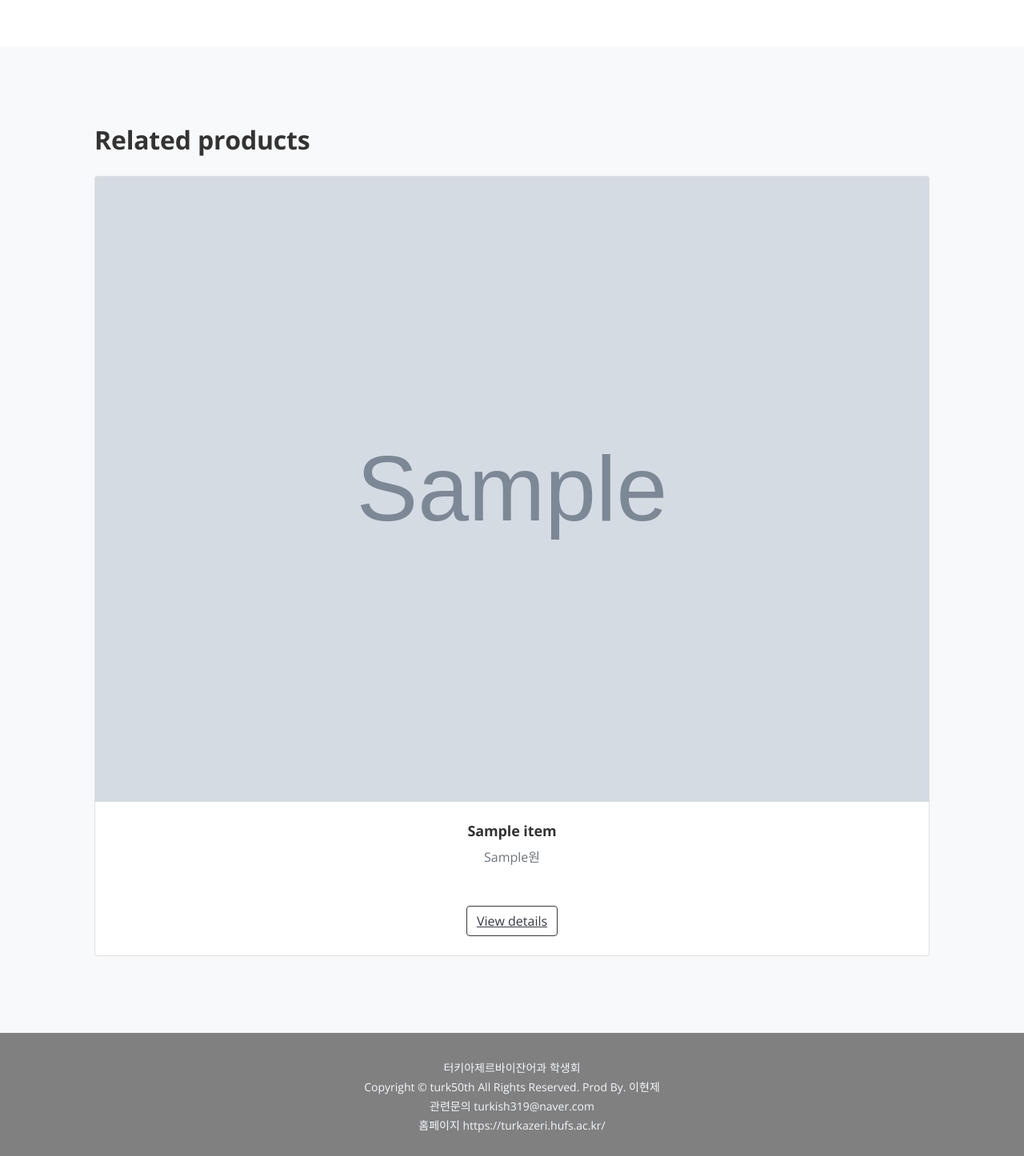
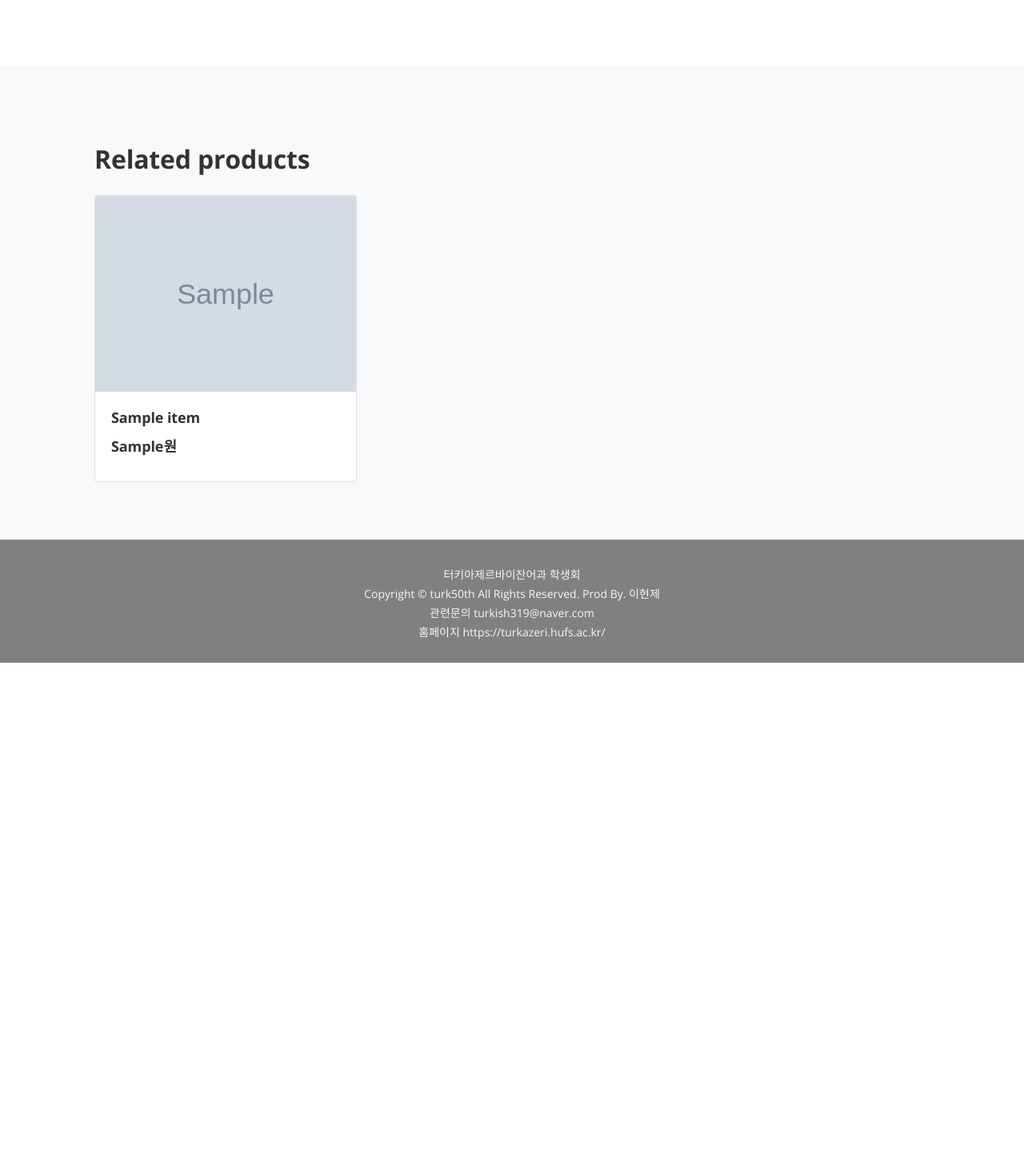
Before and after one commit to leehjhjhj/tuaz50th, a Django app: template item/templates/item_detail.html in a window 1280 px wide. Shown: the part 1200-2646 px from the top of the page at 80% size. After the commit the page ends 2029 px from the top, so only its background shows below. Run offline with Django 4.2, Linux system fonts and the light colour scheme; the template is opened without the code that fills it: values that come from a table or form of the project are taken from there, others are empty; tables that the repository leaves empty hold one stand-in row (values such as "Sample post"); grey boxes marked "Sample" are stand-in pictures; some libraries are stand-ins or nearby versions.

Commit message:
fix: 상세페이지 related 크기 수정

```diff
--- a/item/templates/item_detail.html
+++ b/item/templates/item_detail.html
@@ -29,7 +29,7 @@
                 </div>
 
                 <div class="col-md-6 " style="padding-top: 30px; text-align: center;">
-                    <p>Detail</p>
+                    <h2 class="fw-bolder mb-4">detail</h2>
                     {% for item_photo in item_photos %}
                         <div class="item-photo">
                             <img src="{{ item_photo.image.url }}" alt="Item Photo" class="img-fluid img-cover">
@@ -44,41 +44,31 @@
 <section class="py-5 bg-light">
     <div class="container px-4 px-lg-5 mt-5">
       <h2 class="fw-bolder mb-4">Related products</h2>
-      <div class="row gx-4 gx-lg-5 row-cols-2 row-cols-md-3 row-cols-xl-4 justify-content-center">
+      <div class="row" style="margin-bottom: 0;">
         {% for related_item in related_items %}
-        <div class="col mb-5">
+        <div class="col-xl-4 col-md-6 mb-4">
           <a href="{% url 'item:detail' related_item.id %}" style="text-decoration: none;">
             <div class="card h-100 card-hover">
               <div class="card-img-container">
-                <!-- Product image -->
-                <div class="image-container">
-                  <img class="card-img-top" src="{{ related_item.thumbnail.url }}" alt="{{ related_item.name }}" />
+                <div class="image-wrapper">
+                  <img src="{{ related_item.thumbnail.url }}" class="card-img-top" alt="{{ related_item.name }}">
                 </div>
-                <!-- Image overlay -->
                 <div class="overlay"></div>
               </div>
-              <!-- Product details -->
-              <div class="card-body p-4">
-                <div class="text-center">
-                  <!-- Product name -->
-                  <h5 class="fw-bolder">{{ related_item.name }}</h5>
-                  <!-- Product price -->
-                  <span class="text-muted">{{ related_item.price }}원</span>
-                </div>
-              </div>
-              <!-- Product actions -->
-              <div class="card-footer p-4 pt-0 border-top-0 bg-transparent">
-                <div class="text-center">
-                  <a class="btn btn-outline-dark mt-auto" href="{% url 'item:detail' related_item.id %}">View details</a>
-                </div>
+              <div class="card-body">
+                <h5 class="card-title">{{ related_item.name }}</h5>
+                <h5 class="card-title">{{ related_item.price }}원</h5>
               </div>
             </div>
           </a>
         </div>
+        {% empty %}
+        <div class="col-xl-4 col-md-6 mb-4"></div>
         {% endfor %}
-      </div>
     </div>
   </section>
+
+
 
 
     <style>
```
